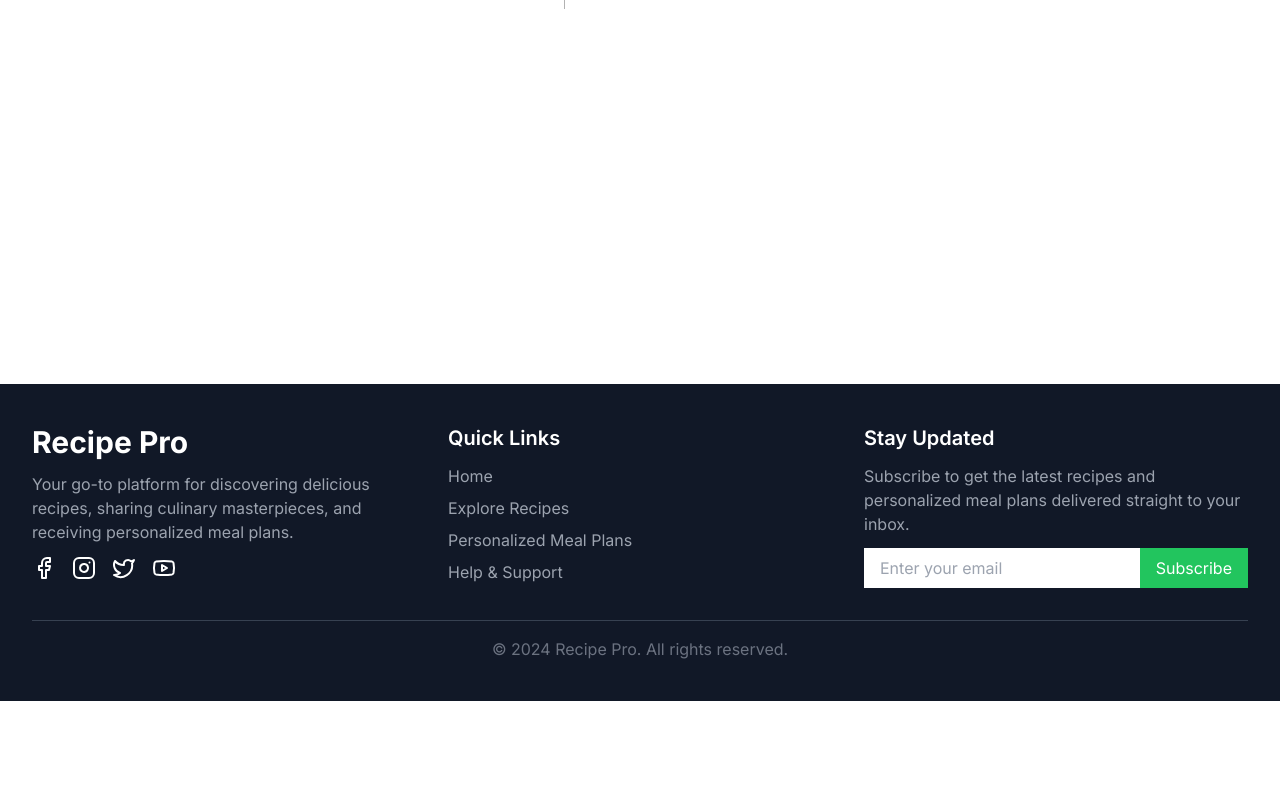
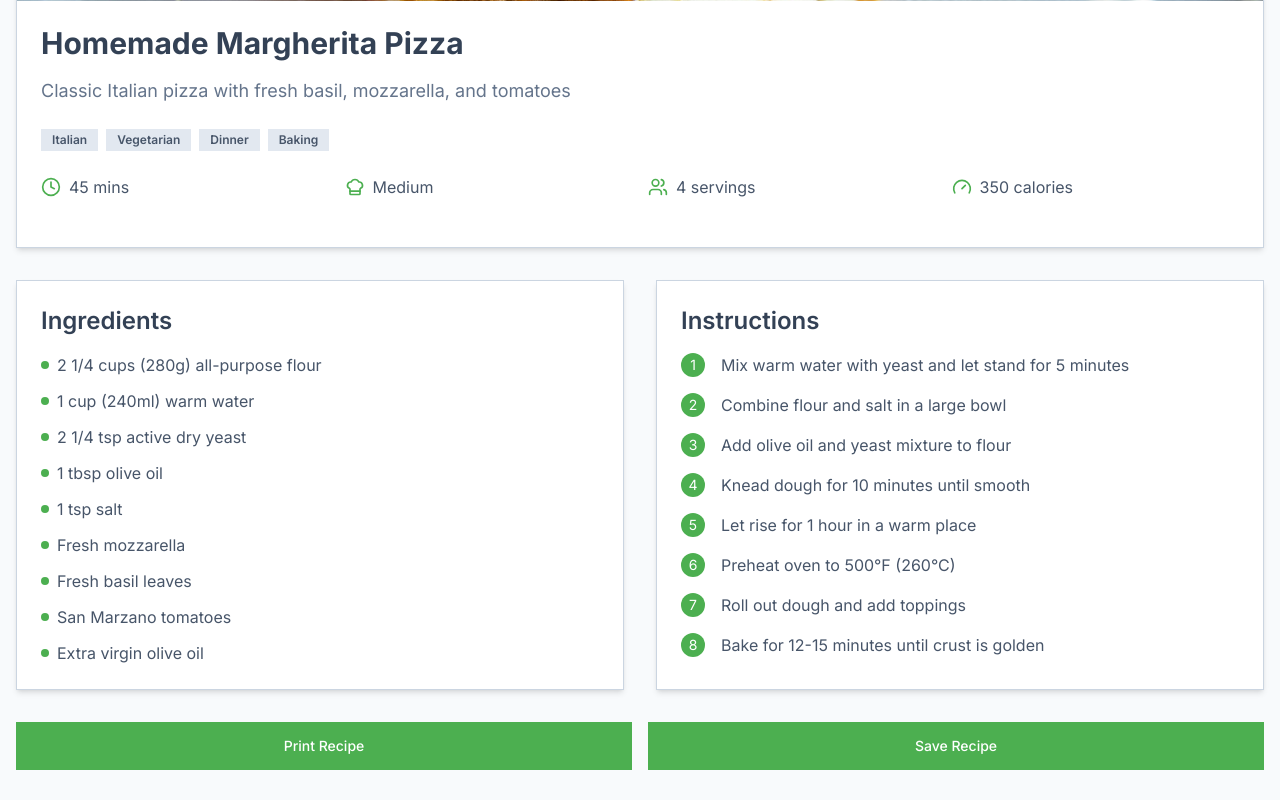
Before and after one commit to AbooSalh/Recipe-Pro, a Next.js app in the folder recipe-pro-client/: page /recipes/1 in a window 1280 px wide. Before the commit this address had no page. Shown: the part 480-1280 px from the top of the page. Before the commit the page ends 1181 px from the top, so only its background shows below. Built offline with nearby package versions, Linux system fonts and the light colour scheme.

Commit message:
start by getting recipe page desgin template

```diff
--- /dev/null
+++ b/recipe-pro-client/src/app/recipes/[recipe]/page.tsx
@@ -0,0 +1,143 @@
+import { Badge } from "@/components/ui/badge";
+import { Button } from "@/components/ui/button";
+import Image from "next/image";
+import { Clock, ChefHat, Users, Gauge } from "lucide-react";
+
+export default function RecipePage() {
+  // Example recipe data - this would normally come from props or an API
+  const recipe = {
+    id: 1,
+    name: "Homemade Margherita Pizza",
+    description:
+      "Classic Italian pizza with fresh basil, mozzarella, and tomatoes",
+    image: "/assets/images/landing/img-2.jpg",
+    tags: ["Italian", "Vegetarian", "Dinner", "Baking"],
+    difficulty: "Medium",
+    time: "45 mins",
+    servings: 4,
+    ingredients: [
+      "2 1/4 cups (280g) all-purpose flour",
+      "1 cup (240ml) warm water",
+      "2 1/4 tsp active dry yeast",
+      "1 tbsp olive oil",
+      "1 tsp salt",
+      "Fresh mozzarella",
+      "Fresh basil leaves",
+      "San Marzano tomatoes",
+      "Extra virgin olive oil",
+    ],
+    instructions: [
+      "Mix warm water with yeast and let stand for 5 minutes",
+      "Combine flour and salt in a large bowl",
+      "Add olive oil and yeast mixture to flour",
+      "Knead dough for 10 minutes until smooth",
+      "Let rise for 1 hour in a warm place",
+      "Preheat oven to 500°F (260°C)",
+      "Roll out dough and add toppings",
+      "Bake for 12-15 minutes until crust is golden",
+    ],
+  };
+
+  return (
+    <div className="min-h-screen bg-[#F8FAFC] text-[#475569]">
+      <div className="container mx-auto px-4 py-8">
+        {/* Recipe Header */}
+        <div className="bg-white rounded-lg shadow-md overflow-hidden border border-[#CBD5E1] mb-8">
+          <div className="relative h-96">
+            <Image
+              src={recipe.image}
+              alt={recipe.name}
+              fill
+              className="object-cover"
+              priority
+            />
+          </div>
+
+          <div className="p-6">
+            <h1 className="text-3xl font-bold text-[#334155] mb-4">
+              {recipe.name}
+            </h1>
+            <p className="text-lg text-[#64748B] mb-6">{recipe.description}</p>
+
+            {/* Tags */}
+            <div className="flex flex-wrap gap-2 mb-6">
+              {recipe.tags.map((tag) => (
+                <Badge
+                  key={tag}
+                  className="bg-[#E2E8F0] text-[#475569] rounded-lg"
+                >
+                  {tag}
+                </Badge>
+              ))}
+            </div>
+
+            {/* Recipe Info */}
+            <div className="grid grid-cols-2 md:grid-cols-4 gap-4 mb-6">
+              <div className="flex items-center gap-2">
+                <Clock className="w-5 h-5 text-[#4CAF50]" />
+                <span>{recipe.time}</span>
+              </div>
+              <div className="flex items-center gap-2">
+                <ChefHat className="w-5 h-5 text-[#4CAF50]" />
+                <span>{recipe.difficulty}</span>
+              </div>
+              <div className="flex items-center gap-2">
+                <Users className="w-5 h-5 text-[#4CAF50]" />
+                <span>{recipe.servings} servings</span>
+              </div>
+              <div className="flex items-center gap-2">
+                <Gauge className="w-5 h-5 text-[#4CAF50]" />
+                <span>350 calories</span>
+              </div>
+            </div>
+          </div>
+        </div>
+
+        {/* Recipe Content */}
+        <div className="grid md:grid-cols-2 gap-8">
+          {/* Ingredients */}
+          <div className="bg-white rounded-lg shadow-md border border-[#CBD5E1] p-6">
+            <h2 className="text-2xl font-semibold text-[#334155] mb-4">
+              Ingredients
+            </h2>
+            <ul className="space-y-3">
+              {recipe.ingredients.map((ingredient, index) => (
+                <li key={index} className="flex items-center gap-2">
+                  <div className="w-2 h-2 rounded-full bg-[#4CAF50]" />
+                  <span>{ingredient}</span>
+                </li>
+              ))}
+            </ul>
+          </div>
+
+          {/* Instructions */}
+          <div className="bg-white rounded-lg shadow-md border border-[#CBD5E1] p-6">
+            <h2 className="text-2xl font-semibold text-[#334155] mb-4">
+              Instructions
+            </h2>
+            <ol className="space-y-4">
+              {recipe.instructions.map((instruction, index) => (
+                <li key={index} className="flex gap-4">
+                  <span className="flex-shrink-0 w-6 h-6 rounded-full bg-[#4CAF50] text-white flex items-center justify-center text-sm">
+                    {index + 1}
+                  </span>
+                  <span>{instruction}</span>
+                </li>
+              ))}
+            </ol>
+          </div>
+        </div>
+
+        {/* Action Buttons */}
+        <div className="mt-8 flex gap-4">
+          <Button className="flex-1 bg-[#4CAF50] text-white hover:bg-[#81C784] rounded-lg py-6">
+            Print Recipe
+          </Button>
+          <Button className="flex-1 bg-[#4CAF50] text-white hover:bg-[#81C784] rounded-lg py-6">
+            Save Recipe
+          </Button>
+        </div>
+      </div>
+    </div>
+  );
+}
```
